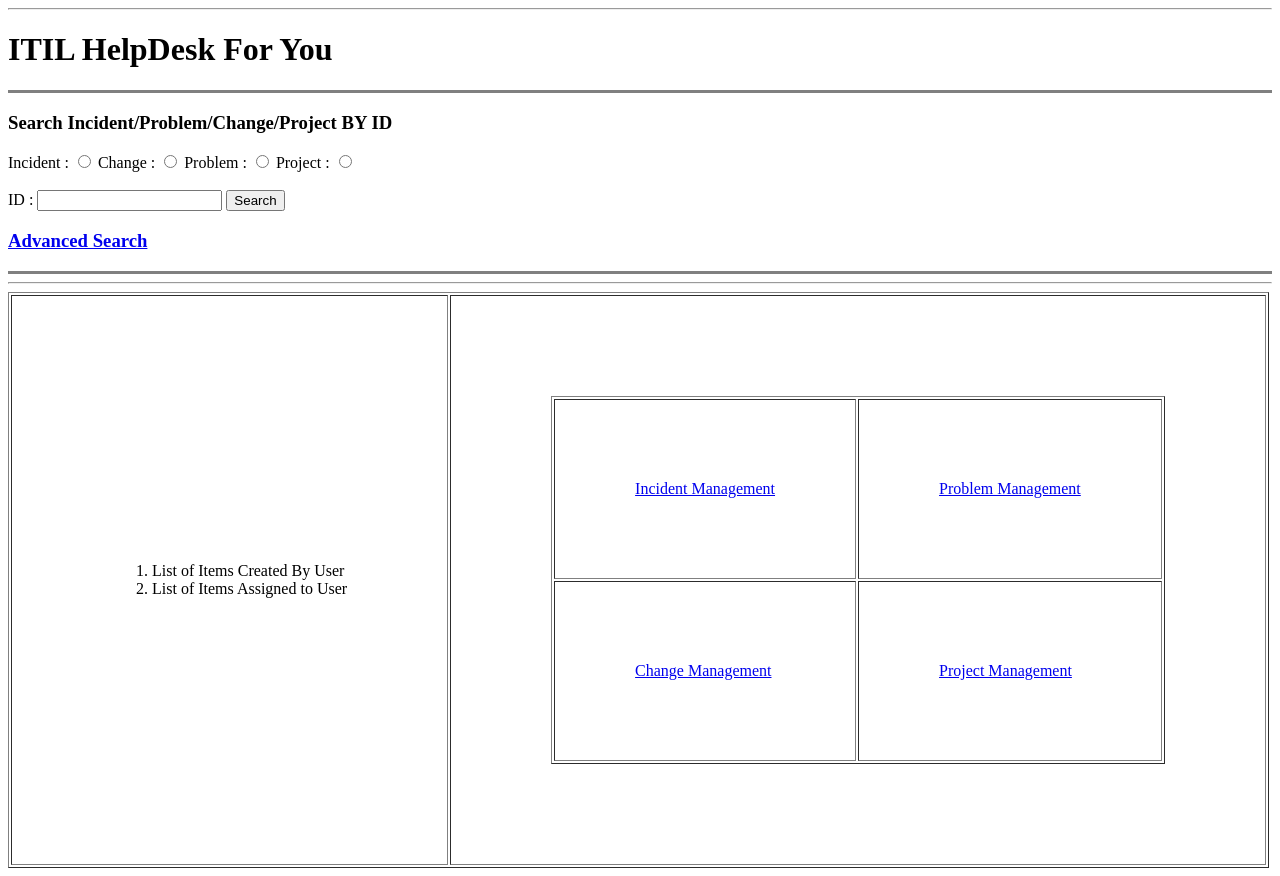
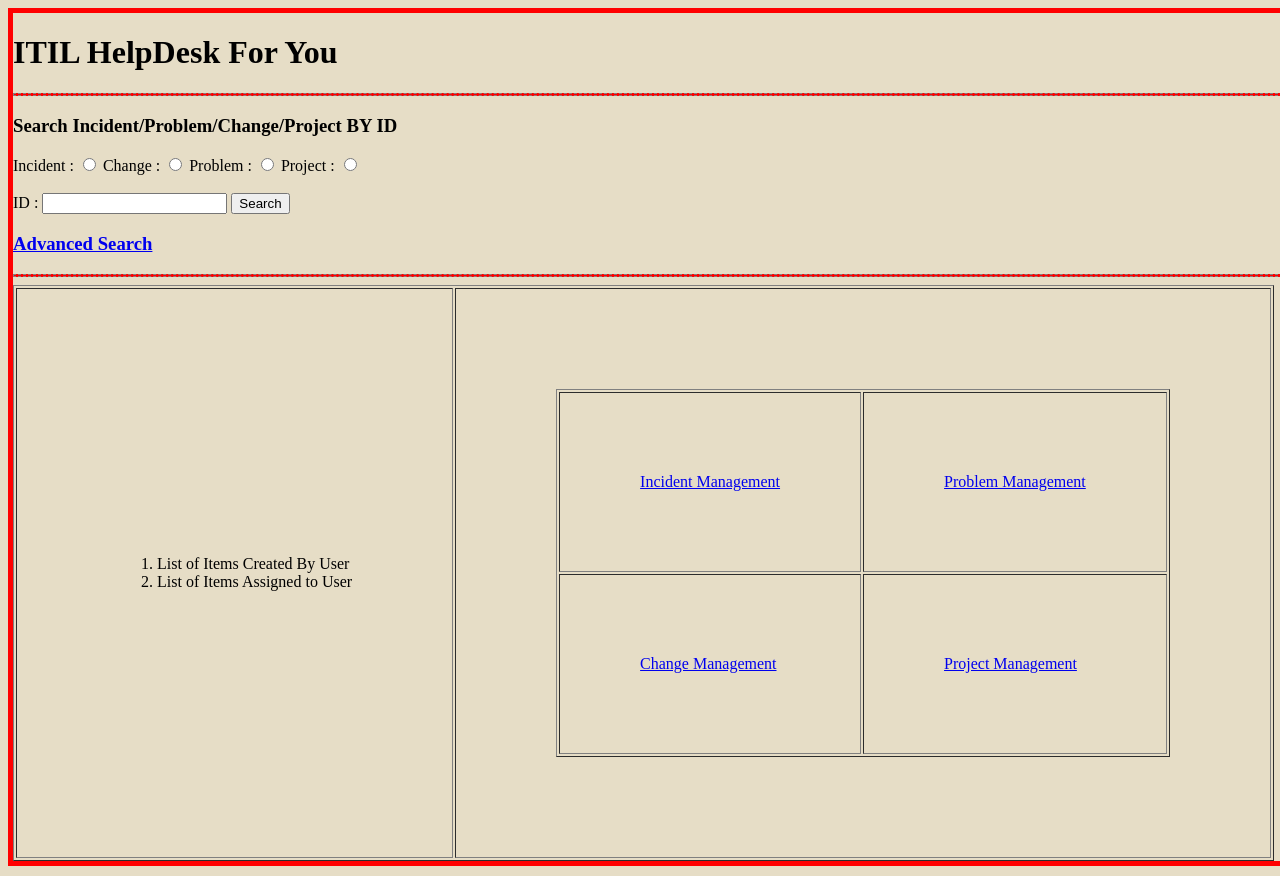
Before and after one commit to arnab1991sen/HelpDesk4U, a plain HTML site: page index.html in a window 1280 px wide. Drawn offline with Linux system fonts and the light colour scheme.

Commit message:
Add files via upload

```diff
--- /dev/null
+++ b/css/styles.css
@@ -0,0 +1,11 @@
+   body
+        {
+         background-color: #E6DDC6;
+         width: 100%;
+         border:  5px solid red;
+        }
+   hr
+        {
+          background-color: red;
+          border-style:dashed;
+        }
--- a/index.html
+++ b/index.html
@@ -8,13 +8,12 @@
     <meta name="description" content="ITIL Management Tool to provide 24*7 HelpDesk Support">
     <meta name="keywords" content="Ticketing, PMP,ITIL, 24*7">
     <meta name="author" content="Sourav Karmakar & Arnab Sen">
-
+    <link rel="stylesheet" href="css/styles.css">
     <title>🔷HelpDesk4u🔷</title>
 
   </head>
 
   <body>
-    <hr />
     <h1> ITIL HelpDesk For You </h1>
     <hr size=3 noshade />
     <h3> Search Incident/Problem/Change/Project BY ID </h3>
@@ -33,7 +32,6 @@
     </form>
     <h3> <strong><a href="AdvancedSearch.html"> Advanced Search </a></strong> </h3>
     <hr size=3 noshade />
-    <hr />
     <table border="1px" cellpadding="100" >
       <tr>
           <td>
```
Also changed, not shown: AdvancedSearch.html (+1 -0 lines), ChangeManagement.html (+1 -0 lines), IncidentManagement.html (+1 -0 lines), ProblemManagement.html (+1 -0 lines), ProjectManagement.html (+1 -0 lines).
